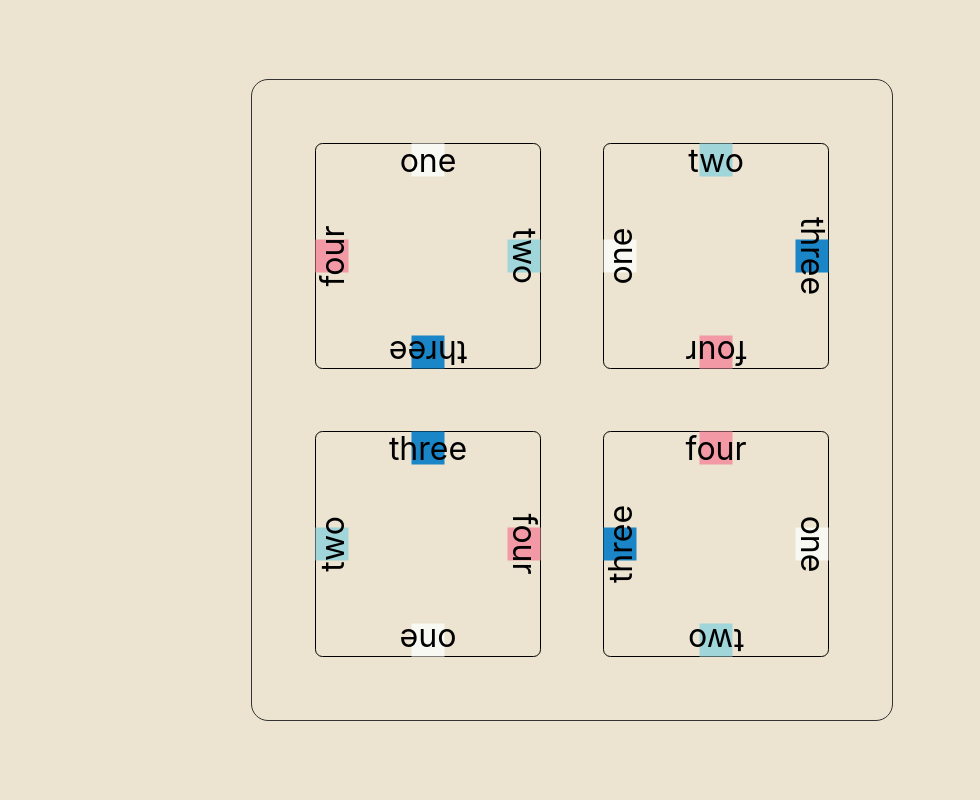
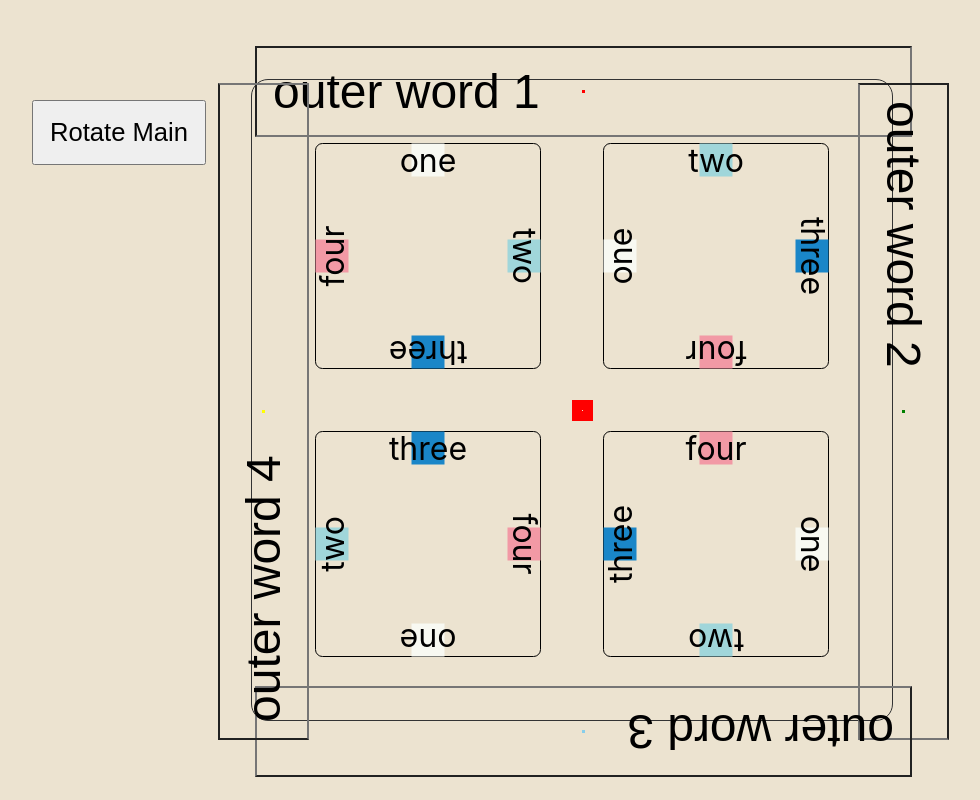
Before and after one commit to nbogie/so-clover-react, a React (Vite) app: page / in a window 1280 px wide. Shown: the whole page, without its empty margins (68-1048 px from the left). Built offline with nearby package versions, Linux system fonts and the light colour scheme.

Commit message:
Added outer words and full-clover rotation

```diff
--- a/src/App.css
+++ b/src/App.css
@@ -33,6 +33,25 @@ body {
   display: grid;
   grid-template-columns: 1fr 1fr;
   grid-template-rows: 1fr 1fr;
+  transition: transform;
+  transition-duration: 800ms;
+
+}
+
+.oneClover.rot0 {
+  transform: rotate(0deg);
+}
+
+.oneClover.rot1 {
+  transform: rotate(90deg);
+}
+
+.oneClover.rot2 {
+  transform: rotate(180deg);
+}
+
+.oneClover.rot3 {
+  transform: rotate(270deg);
 }
 
 .oneCard {
@@ -97,3 +116,60 @@ body {
   background: #f299a5;
   transform: rotate(270deg) translate(0, var(--cardspace)) translate(50%, -50%);
 }
+
+.outerWords {
+  position: absolute;
+  top: 50%;
+  left: 50%;
+  width: 1px;
+  height: 1px;
+  display: grid;
+  place-content: center;
+  background: 'orange';
+  border: 10px solid red;
+}
+
+.outerWord {
+  position: absolute;
+  display: grid;
+  place-content: center;
+  width: 3px;
+  height: 3px;
+  white-space: nowrap;
+}
+
+.outerWord input {
+  font-size: 3rem;
+  padding: 1rem;
+  background: transparent;
+}
+
+.outerWord:nth-child(4n+1) {
+  background: red;
+  transform: rotate(0deg) translate(0, -20rem);
+
+}
+
+.outerWord:nth-child(4n+2) {
+  background: green;
+  transform: rotate(90deg) translate(0, -20rem);
+
+}
+
+.outerWord:nth-child(4n+3) {
+  background: skyblue;
+  transform: rotate(180deg) translate(0, -20rem);
+}
+
+.outerWord:nth-child(4n+4) {
+  background: yellow;
+  transform: rotate(270deg) translate(0, -20rem);
+}
+
+.rotateMainButton {
+  position: fixed;
+  top: 100px;
+  left: 100px;
+  padding: 1rem;
+  font-size: 1.6rem;
+}
--- a/src/App.tsx
+++ b/src/App.tsx
@@ -3,43 +3,64 @@ import './App.css'
 
 function App() {
 
+
+  const [mainRot, setMainRot] = useState<Rotation>(0)
+
+  function rotateMain() {
+    setMainRot(prev => ((prev + 1) % 3) as Rotation);
+  }
   return (
     <div className="App">
-      {CloverView()}
+      <button className="rotateMainButton" onClick={rotateMain}>Rotate Main</button>
+      <CloverView rotation={mainRot} />
     </div>
   )
 }
 
 export default App
 
-function CloverView() {
+function CloverView(props: { rotation: Rotation }) {
   const [rot1, setRot1] = useState<Rotation>(0)
   const [rot2, setRot2] = useState<Rotation>(3)
   const [rot3, setRot3] = useState<Rotation>(2)
   const [rot4, setRot4] = useState<Rotation>(1)
-  return <div className={"oneClover"}>
+
+  const [outer1, setOuter1] = useState<string>("outer word 1");
+  const [outer2, setOuter2] = useState<string>("outer word 2");
+  const [outer3, setOuter3] = useState<string>("outer word 3");
+  const [outer4, setOuter4] = useState<string>("outer word 4");
+
+
+  return <div className={"oneClover " + rotClass(props.rotation)}>
     <OneCardView words={["one", "two", "three", "four"]} rotation={rot1} onClick={() => setRot1(p => ((p + 1) % 4) as Rotation)} />
     <OneCardView words={["one", "two", "three", "four"]} rotation={rot2} onClick={() => setRot2(p => ((p + 1) % 4) as Rotation)} />
     <OneCardView words={["one", "two", "three", "four"]} rotation={rot3} onClick={() => setRot3(p => ((p + 1) % 4) as Rotation)} />
     <OneCardView words={["one", "two", "three", "four"]} rotation={rot4} onClick={() => setRot4(p => ((p + 1) % 4) as Rotation)} />
+    <div className="outerWords">
+
+      <div className="outerWord"><input value={outer1} onChange={e => setOuter1(e.target.value)} /></div>
+      <div className="outerWord"><input value={outer2} onChange={e => setOuter2(e.target.value)} /></div>
+      <div className="outerWord"><input value={outer3} onChange={e => setOuter3(e.target.value)} /></div>
+      <div className="outerWord"><input value={outer4} onChange={e => setOuter4(e.target.value)} /></div>
+    </div>
   </div>
 }
+type Rotation = 0 | 1 | 2 | 3;
 
-type Rotation = 0 | 1 | 2 | 3;
+function rotClass(rot: Rotation): string {
+  switch (rot) {
+    case 0: return "rot0"
+    case 1: return "rot1"
+    case 2: return "rot2"
+    case 3: return "rot3"
+  }
+}
 interface OneCardViewProps {
   words: string[];
   rotation: Rotation;
   onClick: () => void;
 }
 function OneCardView(props: OneCardViewProps): JSX.Element {
-  function rotClass(rot: Rotation): string {
-    switch (rot) {
-      case 0: return "rot0"
-      case 1: return "rot1"
-      case 2: return "rot2"
-      case 3: return "rot3"
-    }
-  }
   return (
     <div
       className={"oneCard " + rotClass(props.rotation)}
```
